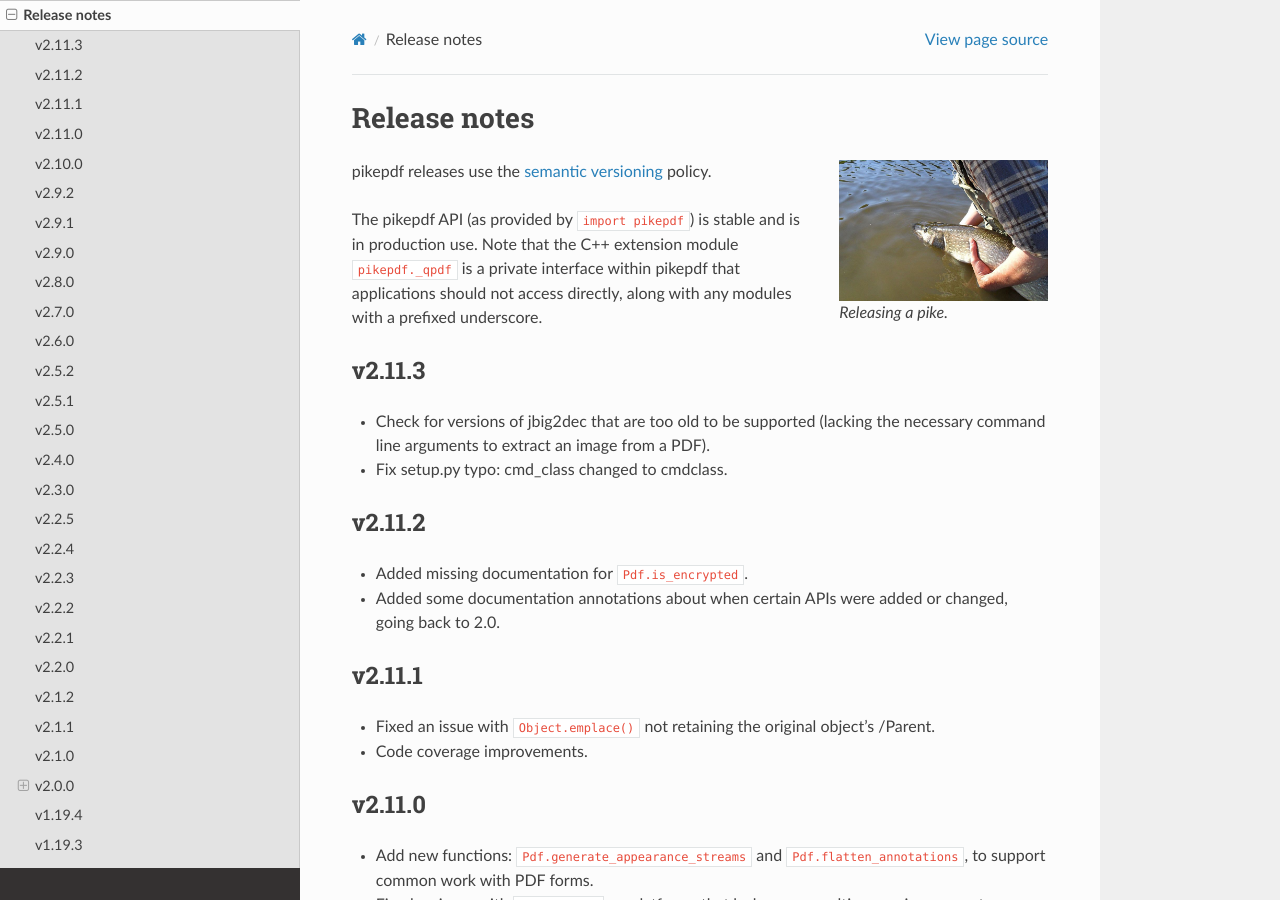
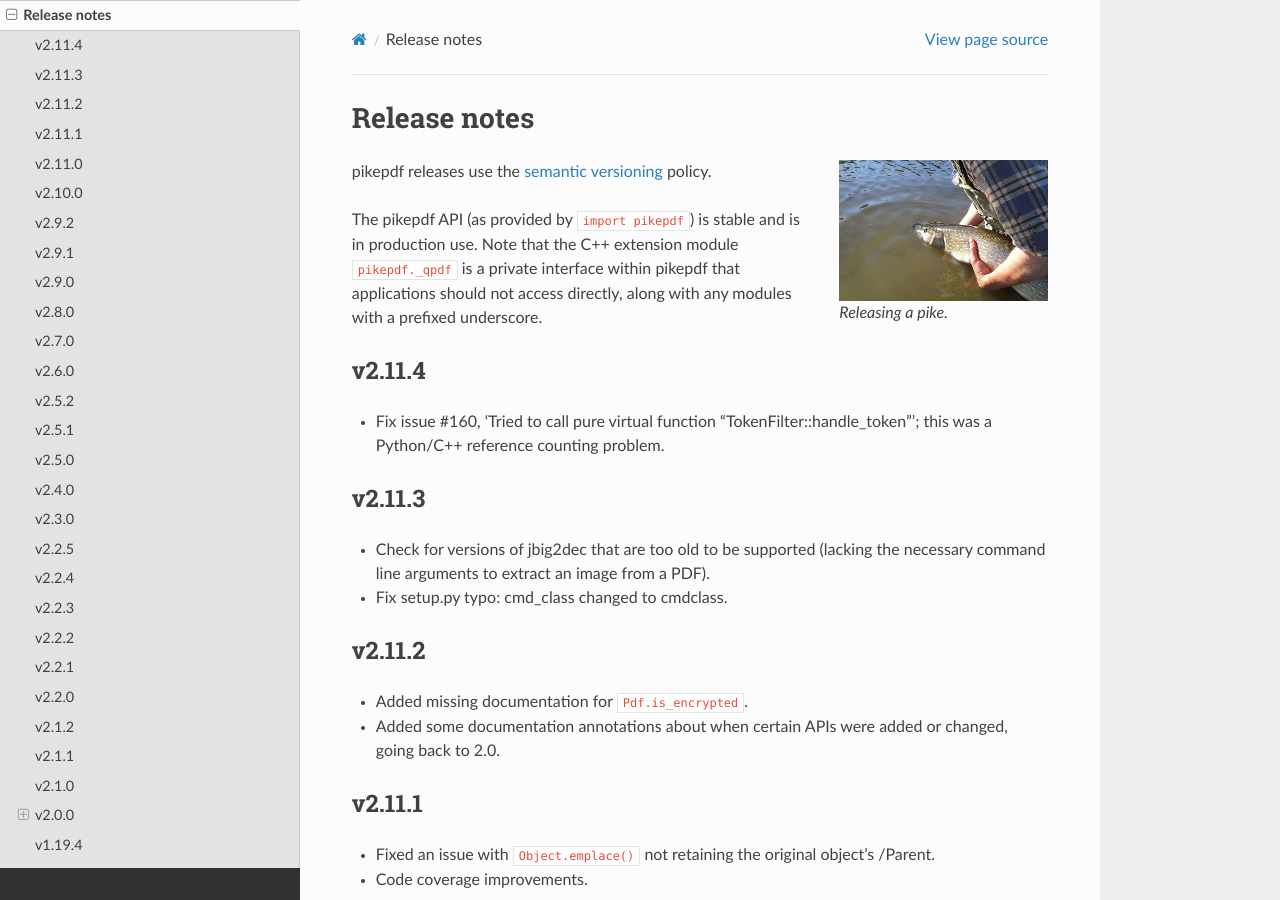
Before and after one commit to pikepdf/pikepdf, a Sphinx documentation site: the page built from docs/release_notes.rst, in a window 1280 px wide and 900 px high. Built offline with Sphinx 7.4.7 and the Read the Docs theme 2.0.0, drawn with Linux system fonts in a browser that asks for light colours; pages that are not in the unit, such as notebooks, are missing from menus; the version number could not be read and is left out.

Commit message:
v2.11.4 release notes

```diff
--- a/docs/release_notes.rst
+++ b/docs/release_notes.rst
@@ -17,6 +17,12 @@ The pikepdf API (as provided by ``import pikepdf``) is stable and
 is in production use. Note that the C++ extension module
 ``pikepdf._qpdf`` is a private interface within pikepdf that applications
 should not access directly, along with any modules with a prefixed underscore.
+
+v2.11.4
+=======
+
+-  Fix issue #160, 'Tried to call pure virtual function "TokenFilter::handle_token"';
+   this was a Python/C++ reference counting problem.
 
 v2.11.3
 =======
```
